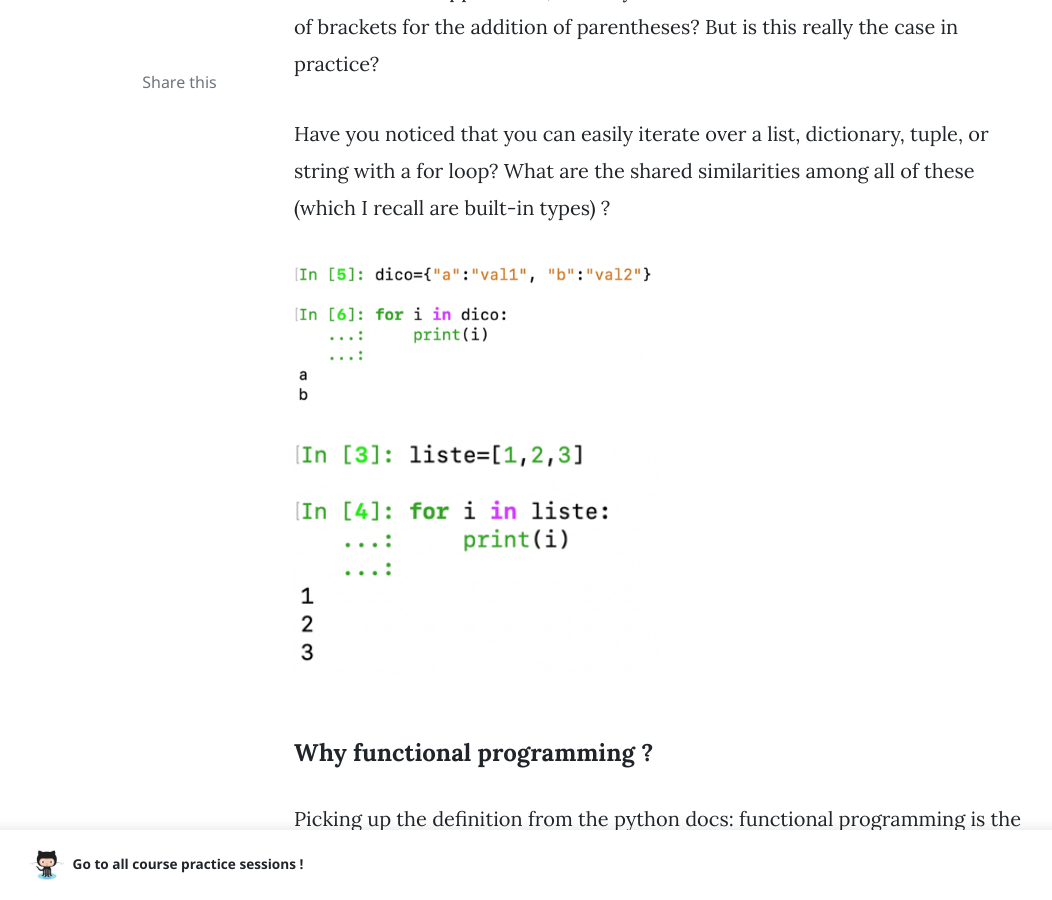
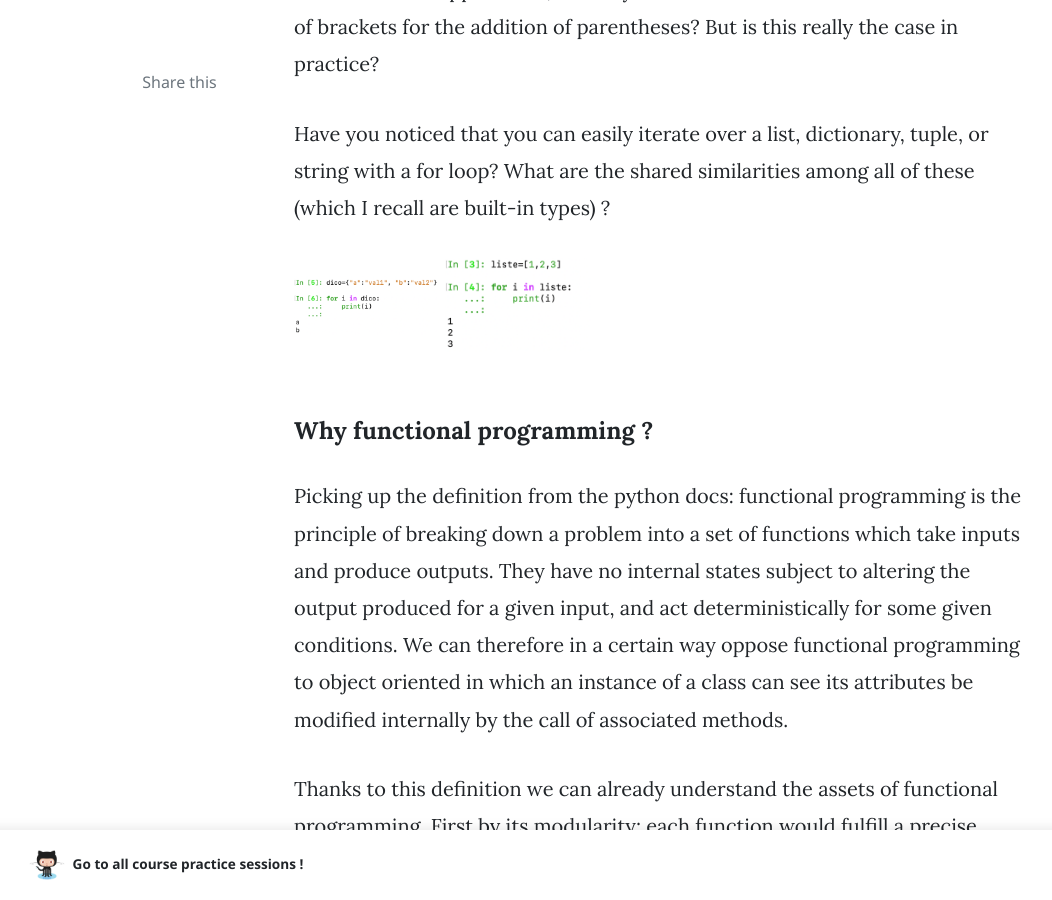
Before and after one commit to Luc-Bertin/PythonBlog, a Jekyll site: the page built from _posts/2020-08-03-introduction-to-functional-programming.md, in a window 1280 px wide and 900 px high, scrolled down 947 px. Shown: the whole window, without its empty margins (76-1128 px from the left). Built offline with Jekyll 4.4.1, drawn with Linux system fonts in a browser that asks for light colours; nearby versions of some CDN libraries; comment, search, counter and statistics services are not loaded.

Commit message:
images posts width 20%

````diff
--- a/_posts/2020-08-03-introduction-to-functional-programming.md
+++ b/_posts/2020-08-03-introduction-to-functional-programming.md
@@ -26,8 +26,8 @@
 What are the shared similarities among all of these (which I recall are built-in types) ?
 
 
-<img src="{{page.image_folder}}post_image1.png" width="50%">
-<img src="{{page.image_folder}}post_image2.png" width="50%">
+<img src="{{page.image_folder}}post_image1.png" width="20%">
+<img src="{{page.image_folder}}post_image2.png" width="20%">
 
 #### Why functional programming ?
 
@@ -59,40 +59,40 @@
 
 We can call ```dir()```, a built-in function that returns a list of attributes and methods (magic or not) for a given object.
 
-<img src="{{page.image_folder}}post_image3.png" width="50%">
+<img src="{{page.image_folder}}post_image3.png" width="20%">
 
 
 We can see that ```__next__``` does not exist here. List is therefore *not* an iterator.
 On the other hand, we see that the ```__iter__()``` method exists:
 
-<img src="{{page.image_folder}}post_image4.png" width="50%">
+<img src="{{page.image_folder}}post_image4.png" width="20%">
 
 
 This method can also be invoked from the ```iter(list)``` function.
 What does ```iter()``` produce from this list?
 
-<img src="{{page.image_folder}}post_image5.png" width="50%">
+<img src="{{page.image_folder}}post_image5.png" width="20%">
 
 
 Iter seems to return an iterator from the list
 We can verify it as follows:
 
-<img src="{{page.image_folder}}post_image6.png" width="50%">
+<img src="{{page.image_folder}}post_image6.png" width="20%">
 
 
 If we do the same thing on a dictionary, this is what we get.
-<img src="{{page.image_folder}}post_image7.png" width="50%">
+<img src="{{page.image_folder}}post_image7.png" width="20%">
 
 Again an iterator.
 Now, we can return each of the elements sequentially by calling next().
-<img src="{{page.image_folder}}post_image8.png" width="50%">
+<img src="{{page.image_folder}}post_image8.png" width="20%">
 
 
 
 Conversely, we can also call ```iterator.__next__()```
 Note again that ```next(a_list)``` cannot be done, the error message is self-explanatory.
 
-<img src="{{page.image_folder}}post_image9.png" width="50%">
+<img src="{{page.image_folder}}post_image9.png" width="20%">
 
 
 Thus we see that a dictionary or a list, although being a sequence of objects, are not iterators, but iterables, that is to say that we can create an iterator from those - here by calling the ```__iter__``` method, the iterator being, I remind you, is an object, which returns its elements one by one thanks to the implementation of its ```__next__``` method.
@@ -101,7 +101,7 @@
 In a similar fashion, we can therefore consider the book as an iterable, i.e. a sequence of elements from which we can create an object that returns each of its pages one by one.
 
 We also see that only the dictionary keys are returned here. (Reminder, if we want to return tuples of (key, value) we can use the items () method in python 3+).
-<img src="{{page.image_folder}}post_image10.png" width="50%">
+<img src="{{page.image_folder}}post_image10.png" width="20%">
 
 
 Isn't this behavior similar to what you would get by looping with for?
@@ -117,7 +117,7 @@
 So that's what's behind it when you loop through a sequence of tuple, list, or dictionary elements. Note that we can also express an iterator as a list or tuple from the constructor of these objects which can admit an iterator as a parameter.
 
 To get the original dictionary from the old example again we can also call the ```dict()``` constructor on the previously discussed item_iterator.
-<img src="{{page.image_folder}}post_image11.png" width="50%">
+<img src="{{page.image_folder}}post_image11.png" width="20%">
 
 
 If we can extract an iterator from an iterable, and iterate over it, what's the point of this extra step, why doesn't list understand the ```__next__``` method?
@@ -125,7 +125,7 @@
 Well because an iterator can only be iterated once, once "consumed" it is necessary to recreate a new iterator.
 The idea is that a new iterator will start at the beginning, while a partially used iterator picks up where it left off.
 
-<img src="{{page.image_folder}}post_image12.png" width="50%">
+<img src="{{page.image_folder}}post_image12.png" width="20%">
 
 
 This iterator could use data stored in memory (from a list by iterating on it), or read a file or generate each value ["on-the-fly".](https://stackoverflow.com/questions/19151/build-a-basic-python-iterator)
@@ -166,8 +166,8 @@
 We can therefore [only traverse the file once](https://stackoverflow.com/questions/25645039/readline-in-a-loop-is-not-working-in-python
 ) (unless we reopen and recreate another iterator), and can just load the lines on demand that we want!
 
-<img src="{{page.image_folder}}post_image13.png" width="50%">
+<img src="{{page.image_folder}}post_image13.png" width="20%">
 
-<img src="{{page.image_folder}}post_image14.png" width="50%">
+<img src="{{page.image_folder}}post_image14.png" width="20%">
 
 step could be calculated "on-the-fly".
````
